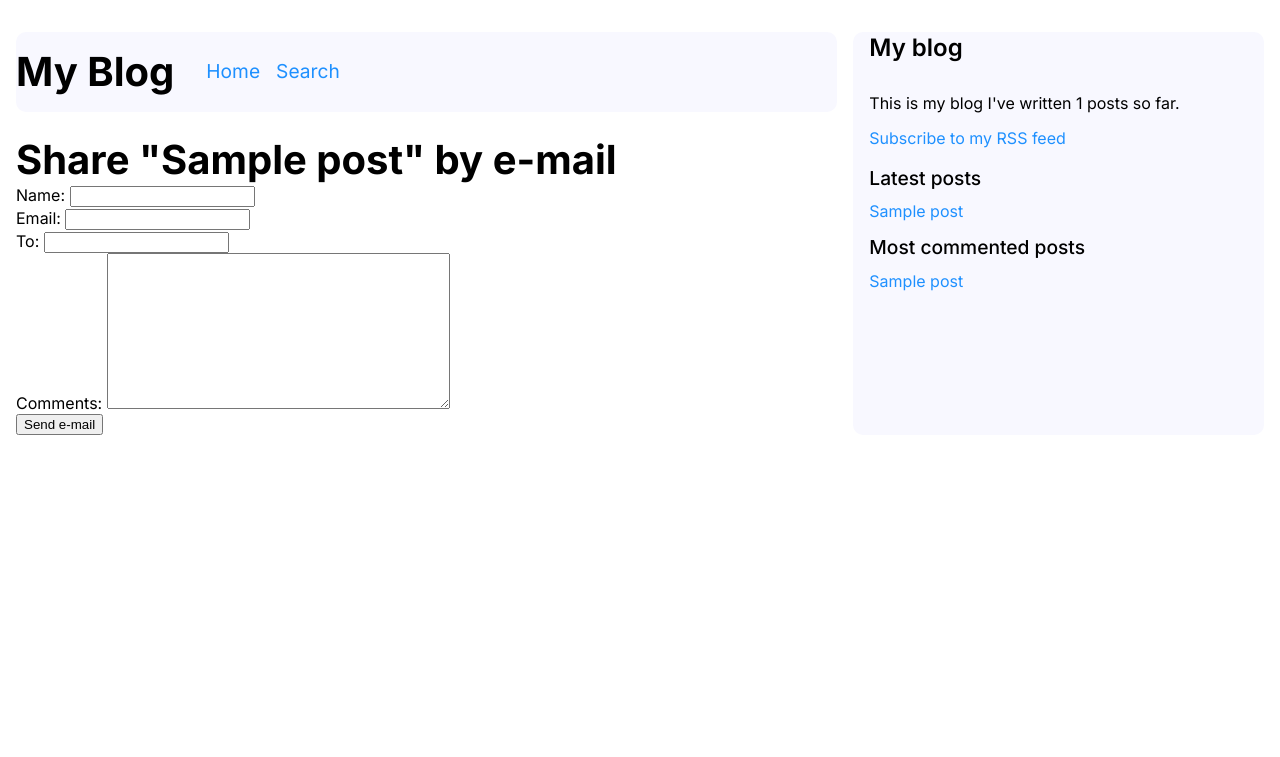
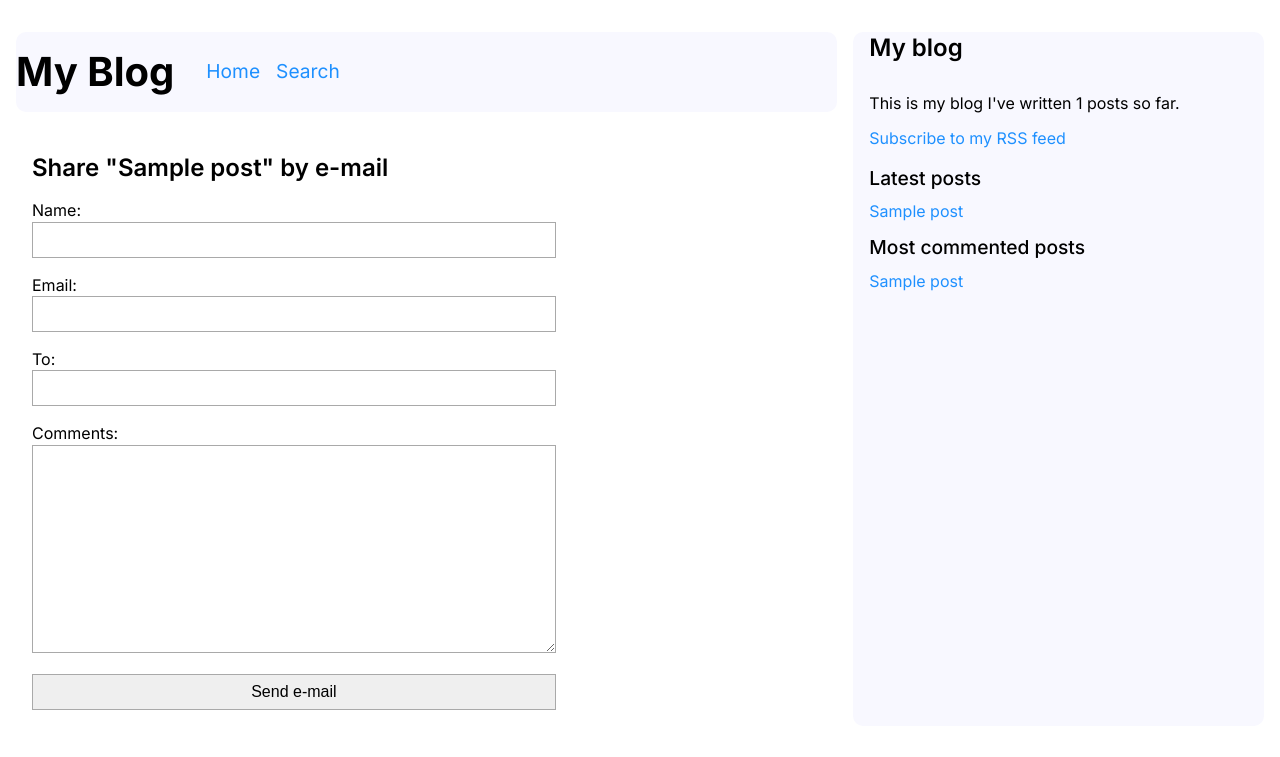
Before and after one commit to coderustle/django-blogapp, a Django app: page /1/share/ in a window 1280 px wide. Shown: the top 757 px of the page. Run offline with Django 4.2, Linux system fonts and the light colour scheme; tables that the repository leaves empty hold one stand-in row (values such as "Sample post"); parts of the project's set-up code (start-up, migrations or seed data) failed here and were passed over.

Commit message:
Update style for share post form

```diff
--- a/blog/static/css/blog.css
+++ b/blog/static/css/blog.css
@@ -5,6 +5,11 @@
  * CSS Reset
  * ===========================================================
  */
+
+*, *::before, *::after {
+  box-sizing: border-box;
+}
+
 html, body, div, span, applet, object, iframe,
 h1, h2, h3, h4, h5, h6, p, blockquote, pre,
 a, abbr, acronym, address, big, cite, code,
@@ -24,6 +29,7 @@ time, mark, audio, video {
     font-size: 100%;
     font: inherit;
     vertical-align: baseline;
+    box-sizing: border-box;
 }
 
 /* HTML5 display-role reset for older browsers */
@@ -272,6 +278,29 @@ p {
     font-size: 1rem;
 }
 
+.content .share-form-container {
+    display: grid;
+    gap: 1rem;
+    padding: 1rem;
+}
+
+.content .share-form-container form {
+    display: grid;
+    gap: 1rem;
+    grid-auto-columns: max-content;
+}
+
+.content .share-form-container input,
+.content .share-form-container textarea {
+    font-size: 1rem;
+    padding: 0.5rem;
+    border: 0.5px solid darkgray;
+    width: 100%;
+}
+
+label {
+    margin-bottom: 1rem;
+}
 /*
  * ===========================================================
  * Style for large screens
--- a/blog/templates/blog/post/share.html
+++ b/blog/templates/blog/post/share.html
@@ -1,17 +1,19 @@
 {% extends "blog/base.html" %}
 {% block title %}Share a post{% endblock %}
 {% block content %}
+  <div class="share-form-container">
     {% if sent %}
-    <h1>E-mail successfully sent</h1>
+      <h2>E-mail successfully sent</h2>
       <p>
         "{{ post.title }}" was successfully sent to {{ form.cleaned_data.to }}.
       </p>
     {% else %}
-    <h1>Share "{{ post.title }}" by e-mail</h1>
+      <h2>Share "{{ post.title }}" by e-mail</h2>
       <form method="post">
         {{ form.as_p }}
         {% csrf_token %}
         <input type="submit" value="Send e-mail">
       </form>
     {% endif %}
+  </div>
 {% endblock %}
```
Lines whose indentation alone changed are shown as unchanged.
